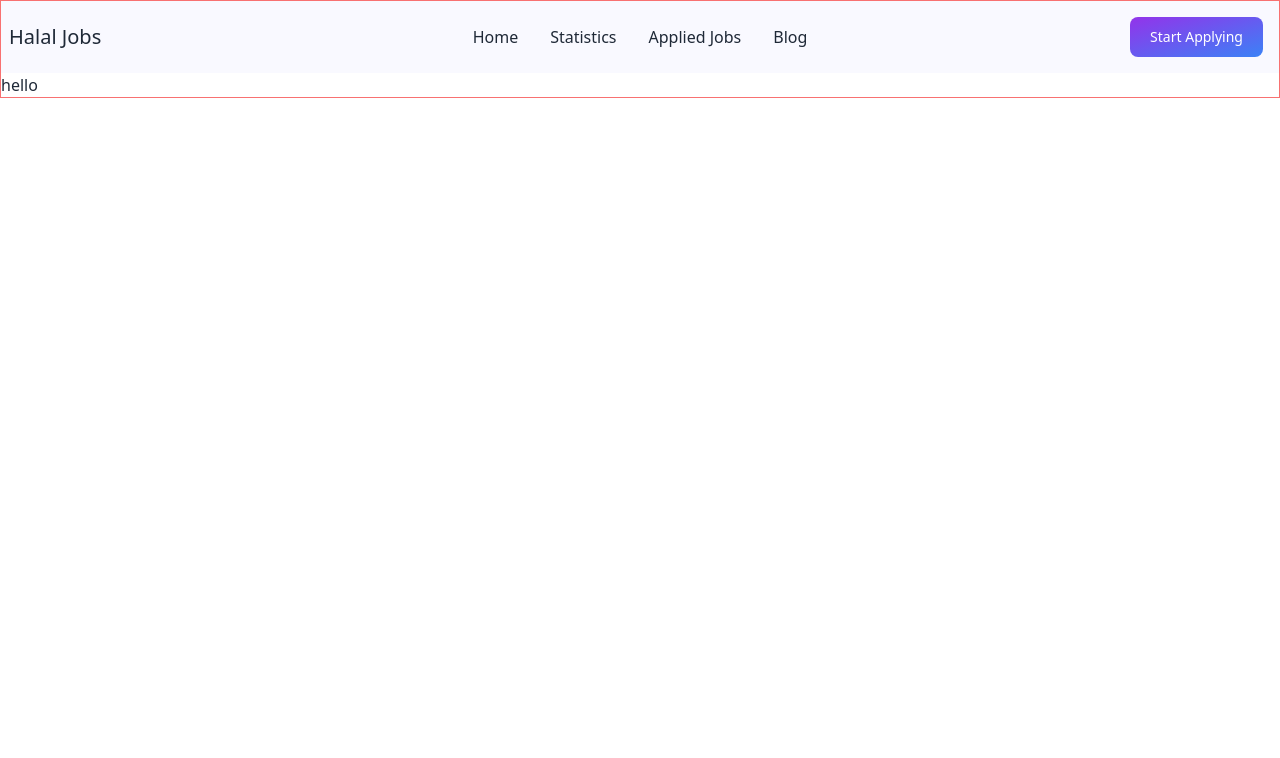
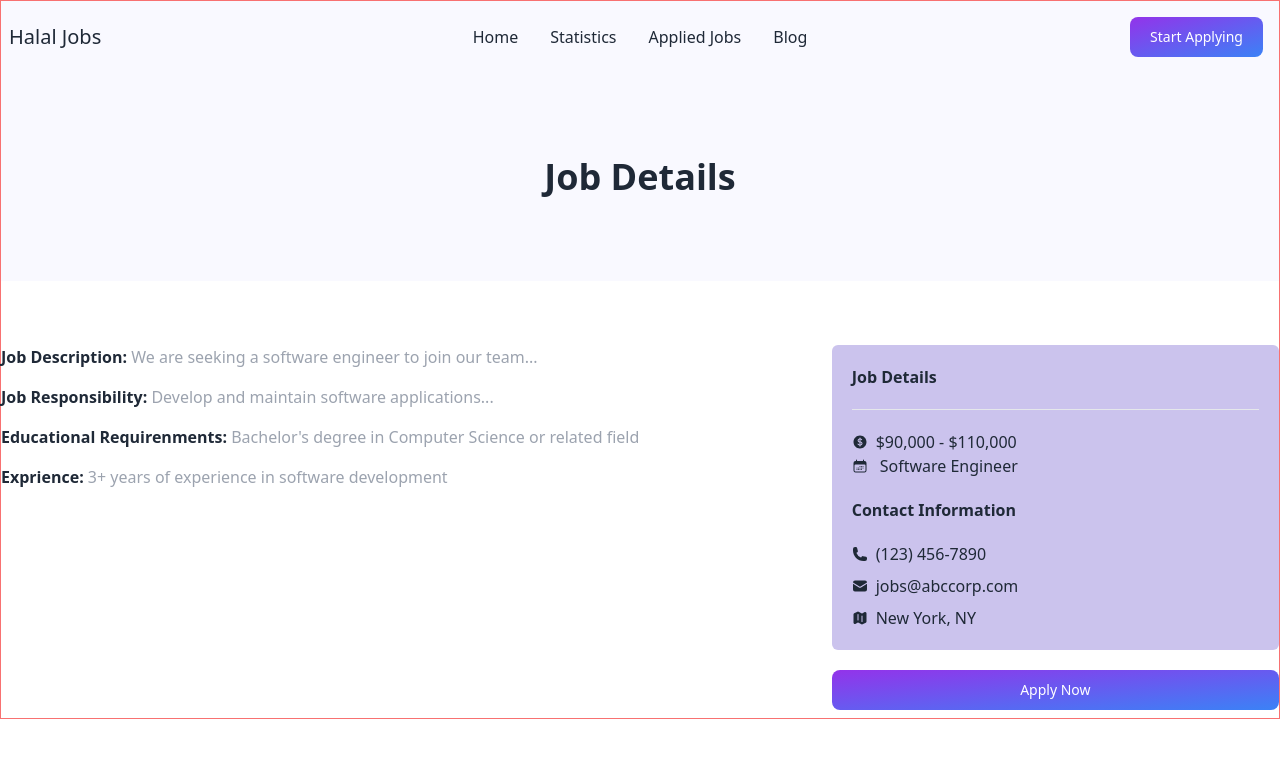
Before and after one commit to hasibimamhridoy/halal-jobs, a React (Vite) app: page /featuredJobs/1 in a window 1280 px wide. Shown: the top 758 px of the page. Built offline with nearby package versions, Linux system fonts and the light colour scheme.

Commit message:
job details done

```diff
--- a/src/components/FeaturedJobs/FeaturedJobs.jsx
+++ b/src/components/FeaturedJobs/FeaturedJobs.jsx
@@ -23,9 +23,6 @@ const FeaturedJobs = ({ featuredJobs }) => {
       </div>
 
       <div className="cardCategory lg:mt-14 items-center p-3 lg:p-0 lg:gap-5 gap-3 grid grid-cols-1 lg:grid-cols-2 ">
-
-
-
 
 
 
--- a/src/components/FeaturedJobsDetails/FeaturedJobsDetails.jsx
+++ b/src/components/FeaturedJobsDetails/FeaturedJobsDetails.jsx
@@ -1,25 +1,104 @@
-import React, { useEffect, useState } from 'react';
-import { useLoaderData, useParams } from 'react-router-dom';
+import {
+  CurrencyDollarIcon,
+  CalendarDaysIcon,
+  PhoneIcon,
+  EnvelopeIcon,
+  MapIcon,
+} from "@heroicons/react/24/solid";
+import React, { useEffect, useState } from "react";
+import { useLoaderData, useParams } from "react-router-dom";
 
 const FeaturedJobsDetails = () => {
+  const [displayFeaturedJob, setDisplayFeaturedJob] = useState([]);
+  const featuredJobsSingle = useParams();
+  const featuredJobs = useLoaderData();
 
-    const [displayFeaturedJob,setDisplayFeaturedJob] = useState([])
-    const featuredJobsSingle = useParams()
-    const featuredJobs = useLoaderData()
+  useEffect(() => {
+    const clickDetailsFeatured = featuredJobs.find(
+      (item) => item.id == featuredJobsSingle.feaId
+    );
+    setDisplayFeaturedJob(clickDetailsFeatured);
+  }, []);
+  console.log(displayFeaturedJob);
 
-    useEffect(()=>{
+  return (
+    <div className="">
 
-        const clickDetailsFeatured = featuredJobs.find(item => item.id == featuredJobsSingle.feaId)
-        setDisplayFeaturedJob(clickDetailsFeatured)
+      <div className="title my-bg-clr h-52 flex  items-center justify-center">
+        <h1 className="my-title">Job Details</h1>
+      </div>
 
-    },[])
-console.log(displayFeaturedJob);
+      <div className="apply-details-container flex justify-between">
+        <div className="job-details lg:w-[65%] w-full lg:mt-16 mt-7 space-y-4">
+          <h1>
+            <span className="font-bold text-md"> Job Description: </span>{" "}
+            <span className="text-gray-400">
+              {displayFeaturedJob.job_description}
+            </span>{" "}
+          </h1>
+          <h1>
+            <span className="font-bold text-md"> Job Responsibility: </span>{" "}
+            <span className="text-gray-400">
+              {displayFeaturedJob.job_responsibility}
+            </span>{" "}
+          </h1>
 
-    return (
-        <div>
-            hello
+          <h1>
+            <span className="font-bold text-md">
+              {" "}
+              Educational Requirenments:{" "}
+            </span>{" "}
+            <span className="text-gray-400">
+              {displayFeaturedJob.educational_requirements}
+            </span>{" "}
+          </h1>
+          <h1>
+            <span className="font-bold text-md"> Exprience: </span>{" "}
+            <span className="text-gray-400">
+              {displayFeaturedJob.experiences}
+            </span>{" "}
+          </h1>
         </div>
-    );
+
+        <div className="apply-container lg:w-[35%] w-full lg:mt-16 mt-7">
+        <div className="apply bg-[#cbc3ed] lg:p-5 -3 rounded-md ">
+          <h1 className="font-bold text-md">Job Details</h1>
+          <hr className="my-5" />
+
+          <div className="salary flex items-center gap-2">
+            <CurrencyDollarIcon className="w-4 h-4"></CurrencyDollarIcon>
+            <h1>{displayFeaturedJob.salary}</h1>
+          </div>
+          <div className="salary flex items-center gap-3">
+            <CalendarDaysIcon className="w-4 h-4"></CalendarDaysIcon>
+            <h1>{displayFeaturedJob.job_title}</h1>
+          </div>
+
+          <h1 className="font-bold text-md my-5">Contact Information</h1>
+
+          <div className="contact-information space-y-2">
+            <div className="salary flex items-center gap-2">
+              <PhoneIcon className="w-4 h-4"></PhoneIcon>
+              <h1>{displayFeaturedJob.contact_information?.phone}</h1>
+            </div>
+
+            <div className="salary flex items-center gap-2">
+              <EnvelopeIcon className="w-4 h-4"></EnvelopeIcon>
+              <h1>{displayFeaturedJob.contact_information?.email}</h1>
+            </div>
+
+            <div className="salary flex items-center gap-2">
+              <MapIcon className="w-4 h-4"></MapIcon>
+              <h1>{displayFeaturedJob.location}</h1>
+            </div>
+          </div>
+        </div>
+        <button className="my-btn mt-5 w-full">Apply Now</button>
+        </div>
+
+      </div>
+    </div>
+  );
 };
 
 export default FeaturedJobsDetails;
```
